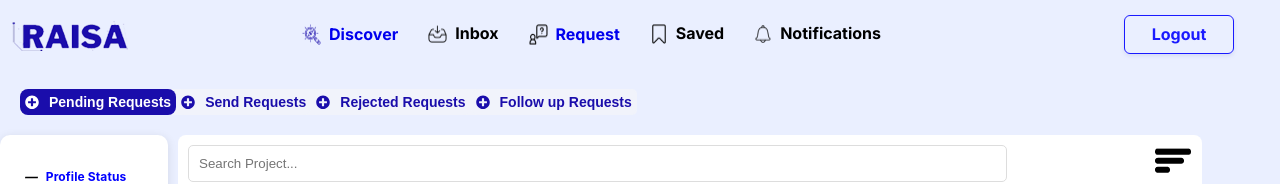
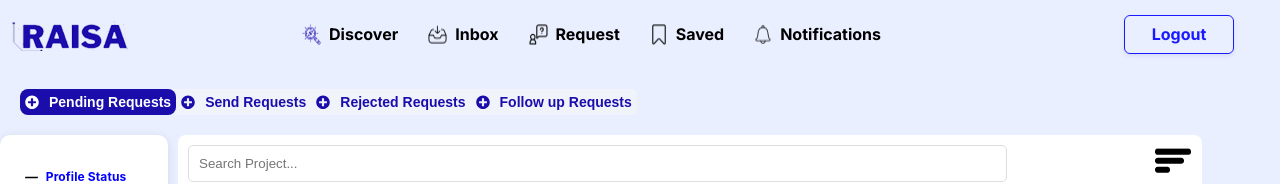
Before and after one commit to ST017/Aquire-labs, a React (Create React App) app: page /requestpage in a window 1280 px wide. Shown: the top 184 px of the page. Built offline with nearby package versions, Linux system fonts and the light colour scheme; no server answers; the database is empty; sample sign-in values are in the browser's storage.

Commit message:
navbar and about fixed

```diff
--- a/src/Components/About.css
+++ b/src/Components/About.css
@@ -34,8 +34,8 @@
   .content {
     display: flex;
     flex-direction: column;
-    width: 38.68%; /* Converted from 557px */
-    height: 51.25%; /* Converted from 307px */
+    //width: 38.68%; /* Converted from 557px */
+    height: 45.25%; /* Converted from 307px */
     position: absolute;
     top: 23.04%; /* Converted from 138px */
     left: 30.69%; /* Converted from 442px */
@@ -48,7 +48,7 @@
     font-family: Inter;
 font-size: 48px;
 font-weight: 500;
-line-height: 50px;
+line-height: 62px;
 letter-spacing: 0.02em;
 text-align: center;
 margin: 0;
@@ -87,7 +87,7 @@
   .item-1 {
     width: 3.69%;
     height: 7.82%;
-    top: 44.19%;
+    top: 36.19%;
     left: 14.03%;
     transform: rotate(34.76deg);
   }
@@ -96,8 +96,8 @@
   .item-2 {
     width: 4.31%;
     height: 9.14%;
-    top: 69.76%;
-    left: 25.83%;
+    top: 61.76%;
+    left: 22.83%;
     transform: rotate(68.73deg);
   }
 
@@ -113,8 +113,8 @@
   .item-4 {
     width: 4.31%;
     height: 9.14%;
-    top: 70.96%;
-    left: 52.78%;
+    top: 65.96%;
+    left: 53.78%;
     transform: rotate(34.76deg);
   }
 
@@ -122,8 +122,8 @@
   .item-5 {
     width: 3.69%;
     height: 7.82%;
-    top: 45.17%;
-    left: 70.21%;
+    top: 33.17%;
+    left: 69.21%;
     transform: rotate(34.76deg);
   }
 
@@ -131,8 +131,8 @@
   .item-6 {
     width: 3.69%;
     height: 7.82%;
-    top: 33.43%;
-    left: 86.81%;
+    top: 21.43%;
+    left: 83.81%;
     transform: rotate(34.76deg);
   }
 
--- a/src/Components/Dashboard/Navbar.js
+++ b/src/Components/Dashboard/Navbar.js
@@ -25,7 +25,7 @@
 
 export default Navbar;
  */
-import React from 'react';
+import React, { useState } from 'react';
 import './Navbar.css';
 import RaisaLogo from "../../Images/RaisaLogo.png"
 import dis from '../../Images/discover.png'
@@ -37,6 +37,16 @@
 import { getAuth, signOut } from 'firebase/auth';
 
 const Navbar = () => {
+  const [hoveredItem, setHoveredItem] = useState(null);
+
+  // Handle mouse enter and leave for hover state
+  const handleMouseEnter = (item) => {
+    setHoveredItem(item);
+  };
+
+  const handleMouseLeave = () => {
+    setHoveredItem(null);
+  };
   const navigate = useNavigate(); // To programmatically navigate after logout
 
   const handleLogout = () => {
@@ -59,34 +69,118 @@
 
             <img  className="RaisaLogoimg"src={RaisaLogo} alt="logo" />
             <div className="headermain">
-            <ul className="header-ul">
+            {/* <ul className="header-ul">
               <li className="headerli">
 
-                <img className="headerli-img" src={dis} alt="discover" /><Link to="/dashboard" style={{textDecoration:"none"}}> <a className="headerli-span">Discover</a></Link>
+                <img className="headerli-img" src={dis} alt="discover" /><Link to="/dashboard" style={{textDecoration:"none"}}> <span className="headerli-span">Discover</span></Link>
               </li>
               <li className="headerli">
 
                 <img className="headerli-img"src={inb} alt="inbox" />
+                <Link style={{textDecoration:"none"}}>
+
                 <span className="headerli-span">Inbox</span>
+                </Link>
               </li>
               <li className="headerli">
 
                <img className="headerli-img"src={req} alt="request" />
                 <Link to="/requestpage" style={{textDecoration:"none"}}>
-                  <a className="headerli-span">Request</a>
+                  <span className="headerli-span">Request</span>
                 </Link>
               </li>
               <li className="headerli">
 
                 <img className="headerli-img" src={sav} alt="saved" />
+                <Link style={{textDecoration:"none"}}>
                 <span className="headerli-span">Saved</span>
+                </Link>
               </li>
               <li className="headerli">
 
                 <img className="headerli-img" src={noti} alt="notification" />
+                <Link style={{textDecoration:"none"}}>
                 <span className="headerli-span">Notifications</span>
+                </Link>
               </li>
-            </ul>
+            </ul> */}
+             <ul className="header-ul">
+      <li
+        className="headerli"
+        onMouseEnter={() => handleMouseEnter('discover')}
+        onMouseLeave={handleMouseLeave}
+      >
+        <img className="headerli-img" src={dis} alt="discover" />
+        <Link to="/dashboard" style={{ textDecoration: 'none' }}>
+          <span
+            className="headerli-span"
+            style={{ color: hoveredItem === 'discover' ? 'rgba(26, 13, 171, 1)' : 'black' }}
+          >
+            Discover
+          </span>
+        </Link>
+      </li>
+      <li
+        className="headerli"
+        onMouseEnter={() => handleMouseEnter('inbox')}
+        onMouseLeave={handleMouseLeave}
+      >
+        <img className="headerli-img" src={inb} alt="inbox" />
+        <Link  style={{ textDecoration: 'none' }}>
+          <span
+            className="headerli-span"
+            style={{ color: hoveredItem === 'inbox' ? 'rgba(26, 13, 171, 1)' : 'black' }}
+          >
+            Inbox
+          </span>
+        </Link>
+      </li>
+      <li
+        className="headerli"
+        onMouseEnter={() => handleMouseEnter('request')}
+        onMouseLeave={handleMouseLeave}
+      >
+        <img className="headerli-img" src={req} alt="request" />
+        <Link to="/requestpage" style={{ textDecoration: 'none' }}>
+          <span
+            className="headerli-span"
+            style={{ color: hoveredItem === 'request' ? 'rgba(26, 13, 171, 1)' : 'black' }}
+          >
+            Request
+          </span>
+        </Link>
+      </li>
+      <li
+        className="headerli"
+        onMouseEnter={() => handleMouseEnter('saved')}
+        onMouseLeave={handleMouseLeave}
+      >
+        <img className="headerli-img" src={sav} alt="saved" />
+        <Link  style={{ textDecoration: 'none' }}>
+          <span
+            className="headerli-span"
+            style={{ color: hoveredItem === 'saved' ? 'rgba(26, 13, 171, 1)' : 'black' }}
+          >
+            Saved
+          </span>
+        </Link>
+      </li>
+      <li
+        className="headerli"
+        onMouseEnter={() => handleMouseEnter('notifications')}
+        onMouseLeave={handleMouseLeave}
+      >
+        <img className="headerli-img" src={noti} alt="notifications" />
+        <Link  style={{ textDecoration: 'none' }}>
+          <span
+            className="headerli-span"
+            style={{ color: hoveredItem === 'notifications' ? 'rgba(26, 13, 171, 1)' : 'black' }}
+          >
+            Notifications
+          </span>
+        </Link>
+      </li>
+    </ul>
           </div>
 
       </div>
```
